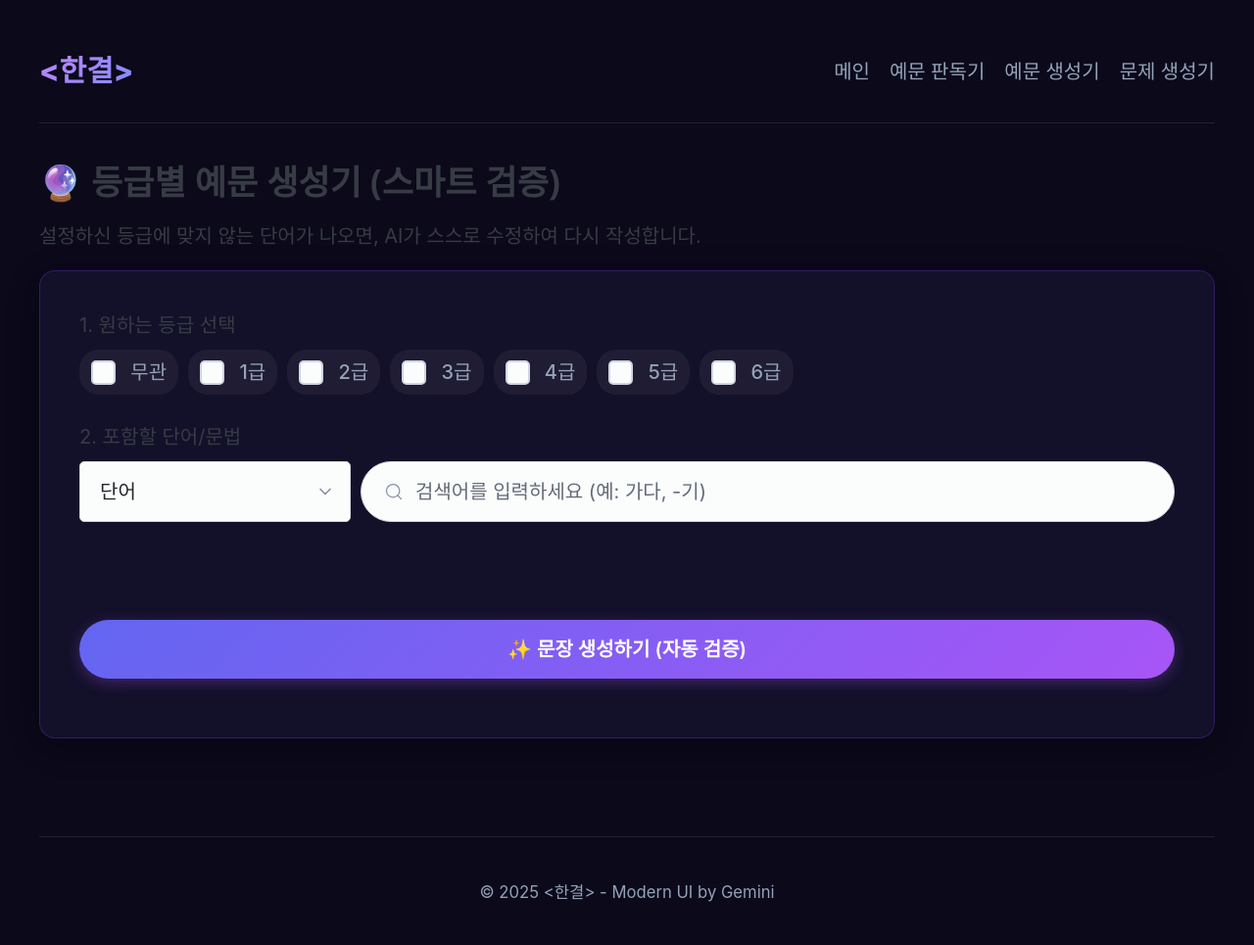
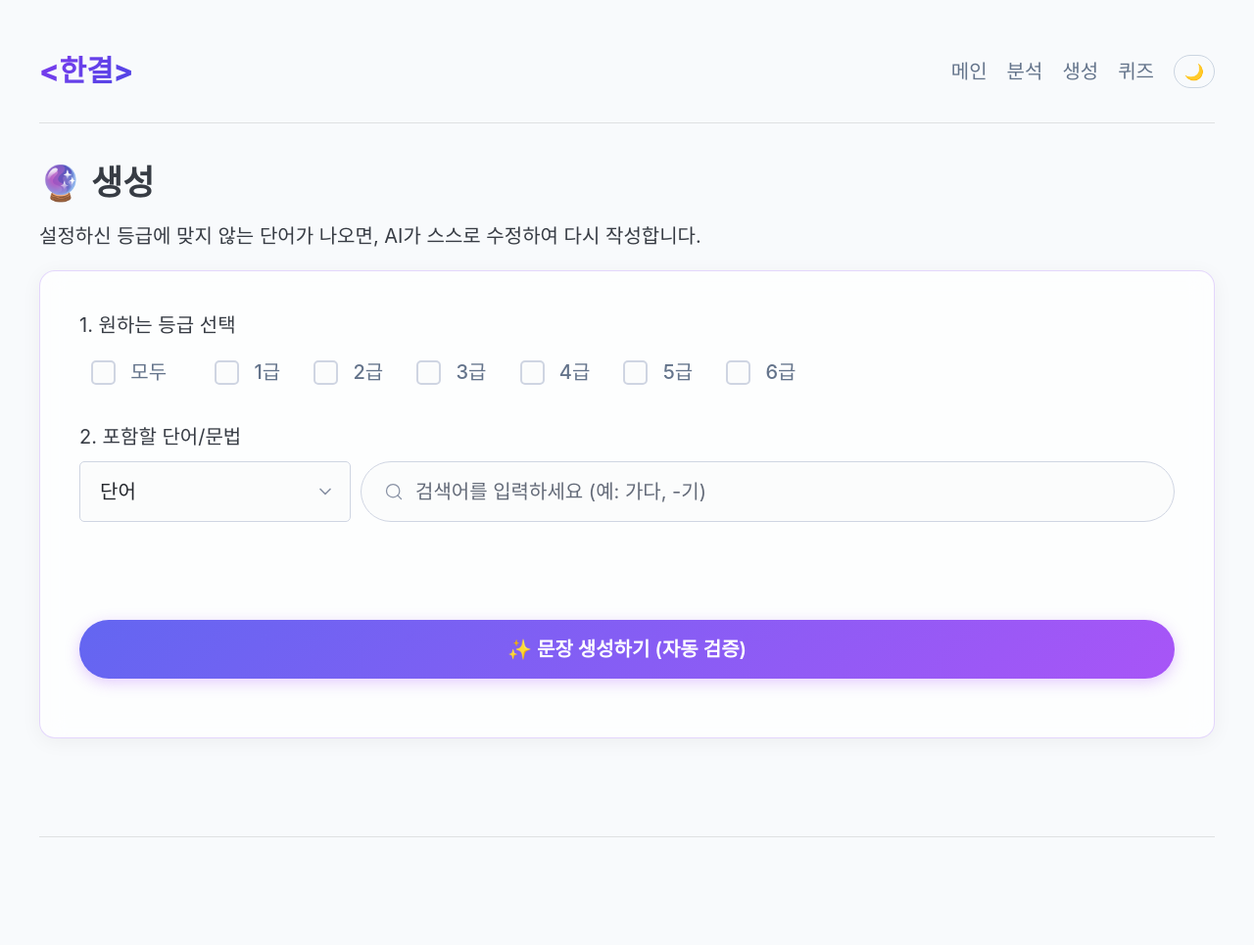
Before and after one commit to impulsive271/hangyeol, a Flask app: page /generate in a window 1280 px wide. Shown: the whole page at 98% size. After the commit the page ends 855 px from the top, so only its background shows below. Run offline with Flask 3, Linux system fonts and the light colour scheme; some libraries are stand-ins or nearby versions; some web fonts are replaced.

Commit message:
Feat: UI improvements (Light mode, consistent labels, checkbox logic) and bug fixes

```diff
--- a/static/styles.css
+++ b/static/styles.css
@@ -1,41 +1,41 @@
+/* --- 1. <한결> "미래형 오로라" 테마 --- */
+
 /* --- 1. <한결> "미래형 오로라" 테마 --- */
 
 :root {
-  /* 1a. 색상 팔레트 (Purple/Indigo 중심) */
-  --color-dark-bg: #0b091a; /* 아주 어두운 남색 배경 */
-  --color-card-bg: rgba(26, 22, 54, 0.6); /* 반투명 카드 배경 (유리 질감) */
-  --color-card-border: rgba(124, 58, 237, 0.3); /* 카드 테두리 (보라) */
-  --color-card-hover-border: rgba(168, 85, 247, 0.8); /* 카드 호버 테두리 */
+  /* [Light Mode] 기본값 */
 
-  --color-primary: #a855f7; /* 메인 퍼플 */
-  --color-secondary: #6366f1; /* 보조 인디고 */
-  --color-text: #e2e8f0; /* 기본 텍스트 (밝은 회색) */
-  --color-text-muted: #94a3b8; /* 흐린 텍스트 */
+  /* 1a. 색상 팔레트 */
+  --color-dark-bg: #f8fafc;
+  /* 밝은 배경 (Slate-50) */
+  --color-card-bg: rgba(255, 255, 255, 0.7);
+  /* 밝은 유리 카드 */
+  --color-card-border: rgba(124, 58, 237, 0.2);
+  /* 연한 보라 테두리 */
+  --color-card-hover-border: rgba(168, 85, 247, 0.6);
 
-  /* 1b. 그라데이션 정의 */
+  --color-primary: #a855f7;
+  /* 메인 퍼플 */
+  --color-secondary: #6366f1;
+  /* 보조 인디고 */
+  --color-text: #1e293b;
+  /* 짙은 텍스트 (Slate-800) */
+  --color-text-muted: #64748b;
+  /* 흐린 텍스트 (Slate-500) */
+
+  /* 1b. 그라데이션 */
   --gradient-primary: linear-gradient(135deg, var(--color-secondary), var(--color-primary));
-  --gradient-text: linear-gradient(135deg, #c084fc, #818cf8); /* 텍스트용 그라데이션 */
+  --gradient-text: linear-gradient(135deg, #7c3aed, #4f46e5);
+  /* 텍스트용 (진한 보라/남색) */
 
   /* 1c. 그림자 및 효과 */
-  --shadow-glow: 0 0 32px 0 rgba(168, 85, 247, 0.25); /* 보라색 빛나는 효과 */
-  --shadow-card: 0 8px 32px 0 rgba(0, 0, 0, 0.3); /* 카드 그림자 (띄우기) */
-  --backdrop-blur: blur(12px); /* 유리 질감(Glassmorphism)을 위한 블러 */
+  --shadow-glow: 0 0 20px 0 rgba(168, 85, 247, 0.2);
+  --shadow-card: 0 4px 20px 0 rgba(0, 0, 0, 0.05);
+  /* 부드러운 그림자 */
+  --backdrop-blur: blur(12px);
   --border-radius-lg: 16px;
-}
 
-/* --- 2. 기본 및 폰트 설정 (Pico 오버라이드) --- */
-
-html {
-  /* Pretendard 폰트 *강제* 적용 */
-  font-family: 'Pretendard', -apple-system, BlinkMacSystemFont, "Segoe UI", Roboto, "Helvetica Neue", Arial, sans-serif, "Apple Color Emoji", "Segoe UI Emoji", "Segoe UI Symbol";
-}
-
-body.dark-theme {
-  /* 2a. 다크 모드 배경 및 폰트 */
-  background-color: var(--color-dark-bg);
-  color: var(--color-text);
-
-  /* Pico 기본값 덮어쓰기 */
+  /* Pico Override Vars (Light) */
   --background-color: var(--color-dark-bg);
   --color: var(--color-text);
   --primary: var(--color-primary);
@@ -43,11 +43,45 @@ body.dark-theme {
   --primary-focus: var(--color-primary);
   --primary-inverse: #fff;
   --muted-color: var(--color-text-muted);
-  --muted-border-color: rgba(255, 255, 255, 0.1); /* 테두리 */
+  --muted-border-color: rgba(0, 0, 0, 0.1);
   --card-background-color: var(--color-card-bg);
   --card-border-color: var(--color-card-border);
-  --card-box-shadow: none; /* Pico 기본 그림자 제거 */
-  --border-radius: var(--border-radius-lg); /* Pico 곡률 덮어쓰기 */
+  --card-box-shadow: none;
+  --border-radius: var(--border-radius-lg);
+}
+
+/* [Dark Mode] 오로라 테마 */
+[data-theme="dark"] {
+  --color-dark-bg: #0b091a;
+  --color-card-bg: rgba(26, 22, 54, 0.6);
+  --color-card-border: rgba(124, 58, 237, 0.3);
+  --color-card-hover-border: rgba(168, 85, 247, 0.8);
+
+  --color-text: #e2e8f0;
+  --color-text-muted: #94a3b8;
+
+  --gradient-text: linear-gradient(135deg, #c084fc, #818cf8);
+
+  --shadow-glow: 0 0 32px 0 rgba(168, 85, 247, 0.25);
+  --shadow-card: 0 8px 32px 0 rgba(0, 0, 0, 0.3);
+
+  /* Pico Override Vars (Dark) */
+  --background-color: var(--color-dark-bg);
+  --color: var(--color-text);
+  --muted-border-color: rgba(255, 255, 255, 0.1);
+  --card-background-color: var(--color-card-bg);
+}
+
+/* --- 2. 기본 설정 --- */
+
+html {
+  font-family: 'Pretendard', -apple-system, BlinkMacSystemFont, "Segoe UI", Roboto, "Helvetica Neue", Arial, sans-serif;
+}
+
+body {
+  background-color: var(--background-color);
+  color: var(--color);
+  transition: background-color 0.3s, color 0.3s;
 }
 
 /* 2b. 그라데이션 텍스트 헬퍼 */
@@ -66,6 +100,7 @@ header nav {
   border-bottom: 1px solid var(--muted-border-color);
   padding: 0.5rem 0;
 }
+
 a.logo strong {
   font-size: 1.5rem;
   font-weight: 800;
@@ -74,11 +109,13 @@ a.logo strong {
   -webkit-text-fill-color: transparent;
   background-clip: text;
 }
+
 header nav ul li a {
   color: var(--color-text-muted);
   font-weight: 500;
   transition: color 0.2s ease;
 }
+
 header nav ul li a:hover {
   color: var(--color-text);
   background: transparent;
@@ -92,11 +129,13 @@ header nav ul li a:hover {
   padding: 4rem 0;
   margin-bottom: 2rem;
 }
+
 .hero h1 {
   font-size: 3.5rem;
   line-height: 1.1;
   margin-bottom: 1rem;
 }
+
 .hero p {
   font-size: 1.25rem;
   color: var(--color-text-muted);
@@ -110,14 +149,18 @@ header nav ul li a:hover {
   border: none;
   font-weight: 600;
   padding: 0.75rem 1.5rem;
-  border-radius: 99px; /* 캡슐 형태 */
+  border-radius: 99px;
+  /* 캡슐 형태 */
   transition: all 0.3s ease;
   box-shadow: 0 4px 15px 0 rgba(168, 85, 247, 0.3);
 }
+
 .primary-gradient-button:hover {
   transform: translateY(-3px) scale(1.05);
-  box-shadow: var(--shadow-glow); /* 호버 시 빛나는 효과 */
-  background: var(--gradient-primary); /* Pico 호버 스타일 덮어쓰기 */
+  box-shadow: var(--shadow-glow);
+  /* 호버 시 빛나는 효과 */
+  background: var(--gradient-primary);
+  /* Pico 호버 스타일 덮어쓰기 */
 }
 
 /* 4c. "플로팅" 카드 (핵심 요청) */
@@ -147,23 +190,29 @@ header nav ul li a:hover {
 .card:hover {
   /* 떠오르는(Floating) 인터랙션 */
   transform: translateY(-8px) scale(1.02);
-  box-shadow: var(--shadow-glow); /* 호버 시 빛나는 그림자 */
+  box-shadow: var(--shadow-glow);
+  /* 호버 시 빛나는 그림자 */
   border-color: var(--color-card-hover-border);
-  background: var(--color-card-bg); /* Pico 호버 스타일 덮어쓰기 */
+  background: var(--color-card-bg);
+  /* Pico 호버 스타일 덮어쓰기 */
 }
 
 .card h3 {
-  color: var(--color-text); /* 제목은 밝게 */
+  color: var(--color-text);
+  /* 제목은 밝게 */
   margin-bottom: 0.5rem;
 }
+
 .card p {
   color: var(--color-text-muted);
 }
+
 .card.muted {
   /* 비활성 카드는 더 투명하게 */
   opacity: 0.6;
   background: rgba(26, 22, 54, 0.3);
 }
+
 .card.muted:hover {
   transform: none;
   box-shadow: var(--shadow-card);
@@ -189,12 +238,18 @@ form label {
   color: var(--color-text-muted);
   font-weight: 500;
 }
+
 form textarea {
-  background: rgba(0, 0, 0, 0.2);
+  background: rgba(0, 0, 0, 0.05);
   border: 1px solid var(--muted-border-color);
   color: var(--color-text);
   min-height: 100px;
 }
+
+[data-theme="dark"] form textarea {
+  background: rgba(0, 0, 0, 0.2);
+}
+
 form textarea:focus {
   border-color: var(--color-primary);
   box-shadow: 0 0 10px 0 rgba(168, 85, 247, 0.3);
@@ -209,6 +264,7 @@ form button[type="submit"] {
   transition: all 0.3s ease;
   box-shadow: 0 4px 15px 0 rgba(168, 85, 247, 0.3);
 }
+
 form button[type="submit"]:hover {
   transform: translateY(-3px);
   box-shadow: var(--shadow-glow);
@@ -218,10 +274,12 @@ form button[type="submit"]:hover {
 /* 판독 결과 영역 */
 .result {
   background: var(--color-card-bg);
-  border: 1px solid var(--color-primary); /* 결과는 강조 */
+  border: 1px solid var(--color-primary);
+  /* 결과는 강조 */
   border-radius: var(--border-radius-lg);
   padding: 1.5rem 2rem;
 }
+
 .result .grade {
   font-size: 1.75rem;
   font-weight: 700;
@@ -231,22 +289,28 @@ form button[type="submit"]:hover {
   background-clip: text;
   margin-bottom: 1rem;
 }
+
 .result details summary {
   font-weight: 600;
   color: var(--color-text);
   cursor: pointer;
 }
 
-/* 상세 로그 (어두운 테마) */
+/* 상세 로그 (Light: 밝은 회색, Dark: 아주 어두운 남색) */
 pre.log {
-  background: #02010a; /* 더 어두운 배경 */
+  background: #f1f5f9;
   border: 1px solid var(--muted-border-color);
-  color: #e6edf3;
+  color: #334155;
   padding: 1rem;
   border-radius: var(--border-radius-lg);
   margin-top: 1rem;
   max-height: 400px;
   overflow: auto;
+}
+
+[data-theme="dark"] pre.log {
+  background: #02010a;
+  color: #e6edf3;
 }
 
 /* --- 6. 기타 --- */
@@ -257,9 +321,11 @@ pre.log {
   border-top: 1px solid var(--muted-border-color);
   color: var(--color-text-muted);
 }
+
 .notice {
   /* 알림창 스타일 */
-  background: rgba(247, 203, 107, 0.1); /* 노란색 계열 */
+  background: rgba(247, 203, 107, 0.1);
+  /* 노란색 계열 */
   border: 1px solid rgba(247, 203, 107, 0.5);
   color: #f7cb6b;
   padding: 1rem 1.5rem;
@@ -269,13 +335,18 @@ pre.log {
 /* --- 7. 반응형 (모바일) --- */
 @media (max-width: 768px) {
   .hero h1 {
-    font-size: 2.5rem; /* 모바일에서 히어로 텍스트 크기 조정 */
+    font-size: 2.5rem;
+    /* 모바일에서 히어로 텍스트 크기 조정 */
   }
+
   .hero p {
     font-size: 1rem;
   }
-  form, .result {
-    padding: 1.5rem; /* 모바일에서 패딩 줄임 */
+
+  form,
+  .result {
+    padding: 1.5rem;
+    /* 모바일에서 패딩 줄임 */
   }
 }
 
@@ -284,11 +355,13 @@ pre.log {
 .toggle-container {
   display: flex;
   align-items: center;
-  margin-bottom: 1rem; /* 폼 버튼과의 간격 */
+  margin-bottom: 1rem;
+  /* 폼 버튼과의 간격 */
 }
 
 .toggle-label {
-  margin-bottom: 0; /* Pico.css의 label 마진 덮어쓰기 */
+  margin-bottom: 0;
+  /* Pico.css의 label 마진 덮어쓰기 */
   margin-left: 0.75rem;
   color: var(--color-text-muted);
   cursor: pointer;
@@ -307,9 +380,12 @@ pre.log {
   position: relative;
   display: block;
   cursor: pointer;
-  width: 56px; /* 28px * 2 */
-  height: 30px; /* 26px + 4px */
-  background-color: #5a697d; /* 끄기(OFF) 상태 배경 (회색) */
+  width: 56px;
+  /* 28px * 2 */
+  height: 30px;
+  /* 26px + 4px */
+  background-color: #5a697d;
+  /* 끄기(OFF) 상태 배경 (회색) */
   border-radius: 30px;
   transition: background-color 0.3s ease;
   padding: 2px;
@@ -356,36 +432,41 @@ pre.log {
 
 /* --- 체크됐을 때 (ON) 상태 --- */
 
-.toggle-switch input:checked + .slider {
-  background-color: #34c759; /* 켜기(ON) 상태 배경 (초록색) */
+.toggle-switch input:checked+.slider {
+  background-color: #34c759;
+  /* 켜기(ON) 상태 배경 (초록색) */
 }
 
 /* 원이 오른쪽으로 이동 */
-.toggle-switch input:checked + .slider::before {
+.toggle-switch input:checked+.slider::before {
   transform: translateX(26px);
 }
 
 /* "OFF" 텍스트 숨김 */
-.toggle-switch input:checked + .slider .slider-text::after {
+.toggle-switch input:checked+.slider .slider-text::after {
   display: none;
 }
 
 /* "ON" 텍스트 표시 */
-.toggle-switch input:checked + .slider .slider-text::before {
+.toggle-switch input:checked+.slider .slider-text::before {
   display: block;
 }
 
 /* --- [NEW] 생성 결과 헤더 (문장 + 복사 버튼) --- */
 .result-header {
   display: flex;
-  justify-content: space-between; /* 양쪽 끝으로 정렬 */
+  justify-content: space-between;
+  /* 양쪽 끝으로 정렬 */
   align-items: center;
-  gap: 1rem; /* 문장과 버튼 사이 간격 */
-  margin-bottom: 1rem; /* 상세 로그와의 간격 */
+  gap: 1rem;
+  /* 문장과 버튼 사이 간격 */
+  margin-bottom: 1rem;
+  /* 상세 로그와의 간격 */
 }
 
 .result-header .grade {
-  margin-bottom: 0; /* <p> 태그의 기본 마진 제거 */
+  margin-bottom: 0;
+  /* <p> 태그의 기본 마진 제거 */
 }
 
 /* 3. 퀴즈 스타일 (이 코드로 교체해 주세요) */
@@ -401,12 +482,17 @@ pre.log {
 .quiz-question-box {
   font-size: 1.25rem;
   margin-bottom: 2rem;
-    line-height: 2.5; /* 줄 간격 확보 */
-    display: flex; /* 가로 정렬 */
-    flex-wrap: wrap; /* 모바일에서 줄바꿈 허용 */
-    justify-content: center; /* 중앙 정렬 */
+  line-height: 2.5;
+  /* 줄 간격 확보 */
+  display: flex;
+  /* 가로 정렬 */
+  flex-wrap: wrap;
+  /* 모바일에서 줄바꿈 허용 */
+  justify-content: center;
+  /* 중앙 정렬 */
   align-items: center;
-    gap: 0.5rem; /* 요소 사이 간격 */
+  gap: 0.5rem;
+  /* 요소 사이 간격 */
 }
 
 /* "저는", "보다" 같은 일반 텍스트 */
@@ -433,8 +519,9 @@ pre.log {
 
 /* [핵심] 클릭 가능한 네모 박스 (label) */
 .quiz-box {
-    border: 2px solid var(--muted-border-color); /* 기본 테두리 */
-    background: rgba(0,0,0,0.2);
+  border: 2px solid var(--muted-border-color);
+  /* 기본 테두리 */
+  background: rgba(0, 0, 0, 0.2);
   padding: 0.5rem 1rem;
   border-radius: 8px;
   cursor: pointer;
@@ -445,15 +532,17 @@ pre.log {
 /* 마우스 올렸을 때 */
 .quiz-box:hover {
   border-color: var(--color-text-muted);
-    background: rgba(0,0,0,0.4);
+  background: rgba(0, 0, 0, 0.4);
 }
 
 /* [핵심] 선택됐을 때 (보라색 테두리) */
-  .quiz-box-group input[type="radio"]:checked + .quiz-box {
-    border-color: var(--color-primary); /* 보라색 테두리 */
+.quiz-box-group input[type="radio"]:checked+.quiz-box {
+  border-color: var(--color-primary);
+  /* 보라색 테두리 */
   background: var(--color-card-bg);
   color: var(--color-primary);
-    box-shadow: 0 0 10px 0 rgba(168, 85, 247, 0.3); /* 보라색 빛 */
+  box-shadow: 0 0 10px 0 rgba(168, 85, 247, 0.3);
+  /* 보라색 빛 */
 }
 
 /* 4. 퀴즈 피드백 (이 부분은 기존과 동일) */
@@ -461,9 +550,13 @@ pre.log {
   margin-top: 1rem;
   font-weight: 600;
 }
+
 .feedback-correct {
-    color: #34c759; /* 초록색 */
+  color: #34c759;
+  /* 초록색 */
 }
+
 .feedback-incorrect {
-    color: #ff453a; /* 빨간색 */
+  color: #ff453a;
+  /* 빨간색 */
 }
--- a/templates/base.html
+++ b/templates/base.html
@@ -13,7 +13,7 @@
   <link rel="stylesheet" href="{{ url_for('static', filename='styles.css') }}">
 </head>
 
-<body class="dark-theme">
+<body>
 
   <header class="container">
     <nav>
@@ -22,13 +22,52 @@
       </ul>
       <ul>
         <li><a href="{{ url_for('main.index') }}">메인</a></li>
-        <li><a href="{{ url_for('main.grade') }}">예문 판독기</a></li>
-        <li><a href="{{ url_for('main.generate') }}">예문 생성기</a></li>
-        <li><a href="{{ url_for('main.quiz') }}">문제 생성기</a></li>
+        <li><a href="{{ url_for('main.grade') }}">분석</a></li>
+        <li><a href="{{ url_for('main.generate') }}">생성</a></li>
+        <li><a href="{{ url_for('main.quiz') }}">퀴즈</a></li>
+        <li>
+          <button id="theme-toggle" class="outline contrast"
+            style="padding: 4px 10px; font-size: 0.8rem; border-radius: 20px; border: 1px solid var(--muted-border-color); background: transparent; color: var(--color-text-muted);">
+            🌙
+          </button>
+        </li>
       </ul>
       </ul>
     </nav>
   </header>
+
+  <script>
+    // Theme Toggle Logic
+    const toggleBtn = document.getElementById('theme-toggle');
+    const html = document.documentElement;
+
+    // 1. Initialize
+    const savedTheme = localStorage.getItem('theme') || 'light';
+    html.setAttribute('data-theme', savedTheme);
+    updateIcon(savedTheme);
+
+    // 2. Toggle Event
+    toggleBtn.addEventListener('click', () => {
+      const currentTheme = html.getAttribute('data-theme');
+      const newTheme = currentTheme === 'light' ? 'dark' : 'light';
+
+      html.setAttribute('data-theme', newTheme);
+      localStorage.setItem('theme', newTheme);
+      updateIcon(newTheme);
+    });
+
+    function updateIcon(theme) {
+      if (theme === 'dark') {
+        toggleBtn.innerText = '☀️'; // Show Sun in Dark Mode
+        toggleBtn.style.color = '#fbbf24';
+        toggleBtn.style.borderColor = '#fbbf24';
+      } else {
+        toggleBtn.innerText = '🌙'; // Show Moon in Light Mode
+        toggleBtn.style.color = '#64748b';
+        toggleBtn.style.borderColor = '#cbd5e1';
+      }
+    }
+  </script>
 
   <main class="container">
     {% with messages = get_flashed_messages() %}
@@ -44,7 +83,7 @@
   </main>
 
   <footer class="container footer">
-    <small>© 2025 &lt;한결&gt; - Modern UI by Gemini</small>
+    <small></small>
   </footer>
 </body>
 
--- a/templates/generate.html
+++ b/templates/generate.html
@@ -1,7 +1,7 @@
 {% extends 'base.html' %}
 {% block content %}
 <section>
-  <h2>🔮 등급별 예문 생성기 (스마트 검증)</h2>
+  <h2>🔮 생성</h2>
   <p>설정하신 등급에 맞지 않는 단어가 나오면, AI가 스스로 수정하여 다시 작성합니다.</p>
 
   <form method="post" class="form" id="generate-form">
@@ -9,13 +9,16 @@
     <fieldset>
       <legend>1. 원하는 등급 선택</legend>
       <div class="grade-grid">
-        <label><input type="checkbox" name="grades" value="all" id="check-irrelevant"> 무관</label>
-        <label><input type="checkbox" name="grades" value="1"> 1급</label>
-        <label><input type="checkbox" name="grades" value="2"> 2급</label>
-        <label><input type="checkbox" name="grades" value="3"> 3급</label>
-        <label><input type="checkbox" name="grades" value="4"> 4급</label>
-        <label><input type="checkbox" name="grades" value="5"> 5급</label>
-        <label><input type="checkbox" name="grades" value="6"> 6급</label>
+        <label
+          style="border-color: var(--primary-color); background: rgba(var(--primary-rgb), 0.1); margin-right: 15px;">
+          <input type="checkbox" id="check-all"> 모두
+        </label>
+        <label><input type="checkbox" name="grades" value="1" class="grade-cb"> 1급</label>
+        <label><input type="checkbox" name="grades" value="2" class="grade-cb"> 2급</label>
+        <label><input type="checkbox" name="grades" value="3" class="grade-cb"> 3급</label>
+        <label><input type="checkbox" name="grades" value="4" class="grade-cb"> 4급</label>
+        <label><input type="checkbox" name="grades" value="5" class="grade-cb"> 5급</label>
+        <label><input type="checkbox" name="grades" value="6" class="grade-cb"> 6급</label>
       </div>
     </fieldset>
 
@@ -149,6 +152,27 @@
       document.getElementById('common-search-input').value = '';
       document.getElementById('common-search-results').style.display = 'none';
     });
+
+    // [NEW] '모두' 체크박스 로직
+    const checkAll = document.getElementById('check-all');
+    const gradeCbs = document.querySelectorAll('.grade-cb');
+
+    if (checkAll) {
+      checkAll.addEventListener('change', function () {
+        const isChecked = this.checked;
+        gradeCbs.forEach(cb => cb.checked = isChecked);
+      });
+
+      gradeCbs.forEach(cb => {
+        cb.addEventListener('change', function () {
+          if (!this.checked) checkAll.checked = false;
+          else {
+            const allChecked = Array.from(gradeCbs).every(c => c.checked);
+            checkAll.checked = allChecked;
+          }
+        });
+      });
+    }
   });
 </script>
 
--- a/templates/grade.html
+++ b/templates/grade.html
@@ -1,7 +1,7 @@
 {% extends 'base.html' %}
 {% block content %}
 <section>
-  <h2>🚀 예문 등급 판독기</h2>
+  <h2>🚀 분석</h2>
   <p>문장을 입력하고 제출하면 등급과 상세 분석 표를 확인할 수 있습니다.</p>
 
   <form method="post" class="form" id="grade-form">
--- a/templates/quiz.html
+++ b/templates/quiz.html
@@ -1,7 +1,7 @@
 {% extends 'base.html' %}
 {% block content %}
 <section>
-  <h2>✨ 유형별 문제 생성기</h2>
+  <h2>✨ 퀴즈</h2>
   <p>원하는 유형을 선택하고 조건을 입력하면 AI가 문제를 만듭니다.</p>
 
   <form onsubmit="return false;" class="form mt-4">
```
Also changed, not shown: templates/index.html (+4 -10 lines). Lines whose indentation alone changed are shown as unchanged.
